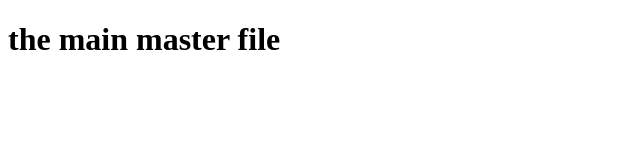
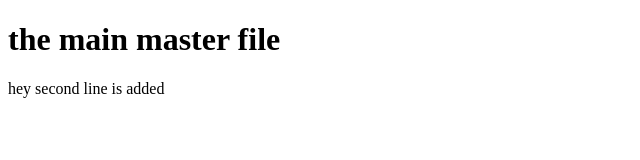
Before and after one commit to 56rahul/pract, a plain HTML site: page index.html in a window 1280 px wide. Shown: the whole page, without its empty margins (0-640 px from the left). Drawn offline with Linux system fonts and the light colour scheme.

Commit message:
second p is added

```diff
--- a/index.html
+++ b/index.html
@@ -9,6 +9,9 @@
     <h1>
         the main master file
     </h1>
+    <p>
+        hey second line is added
+    </p>
 
 </body>
 </html>
```
